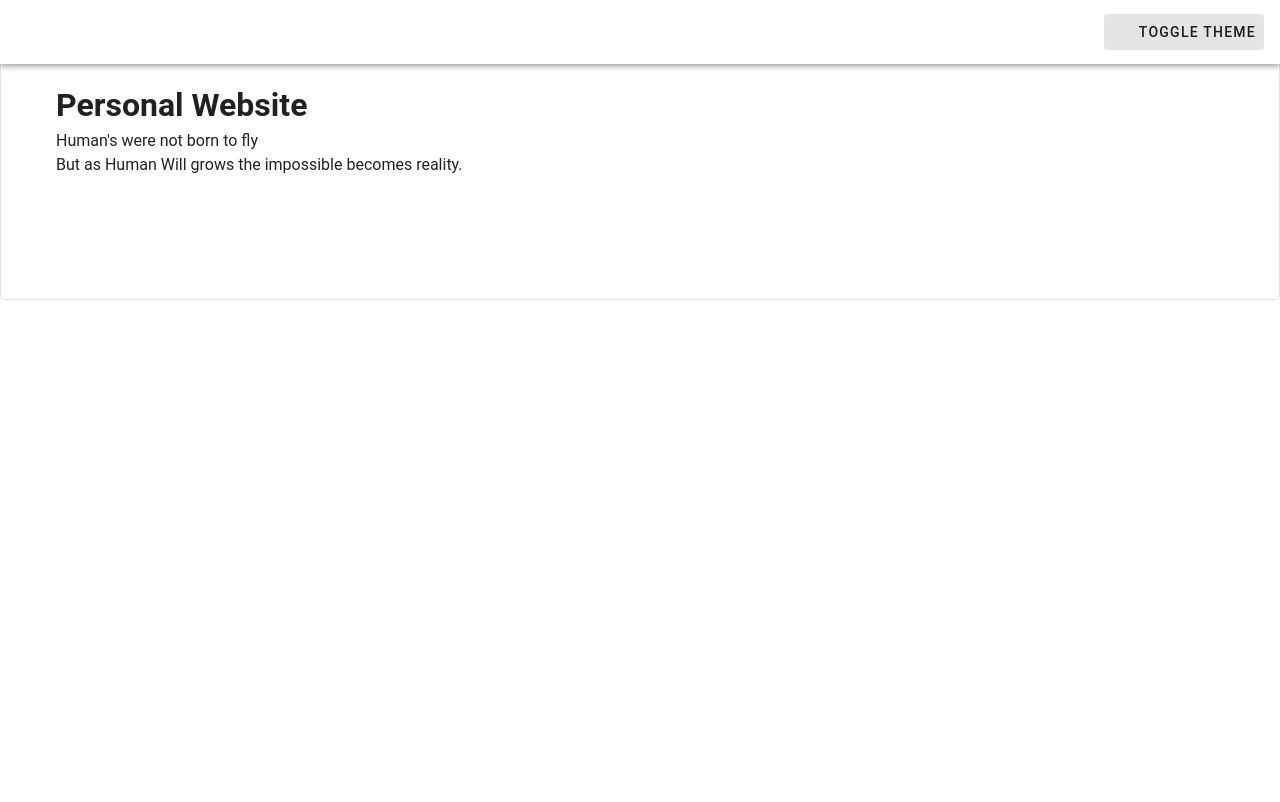
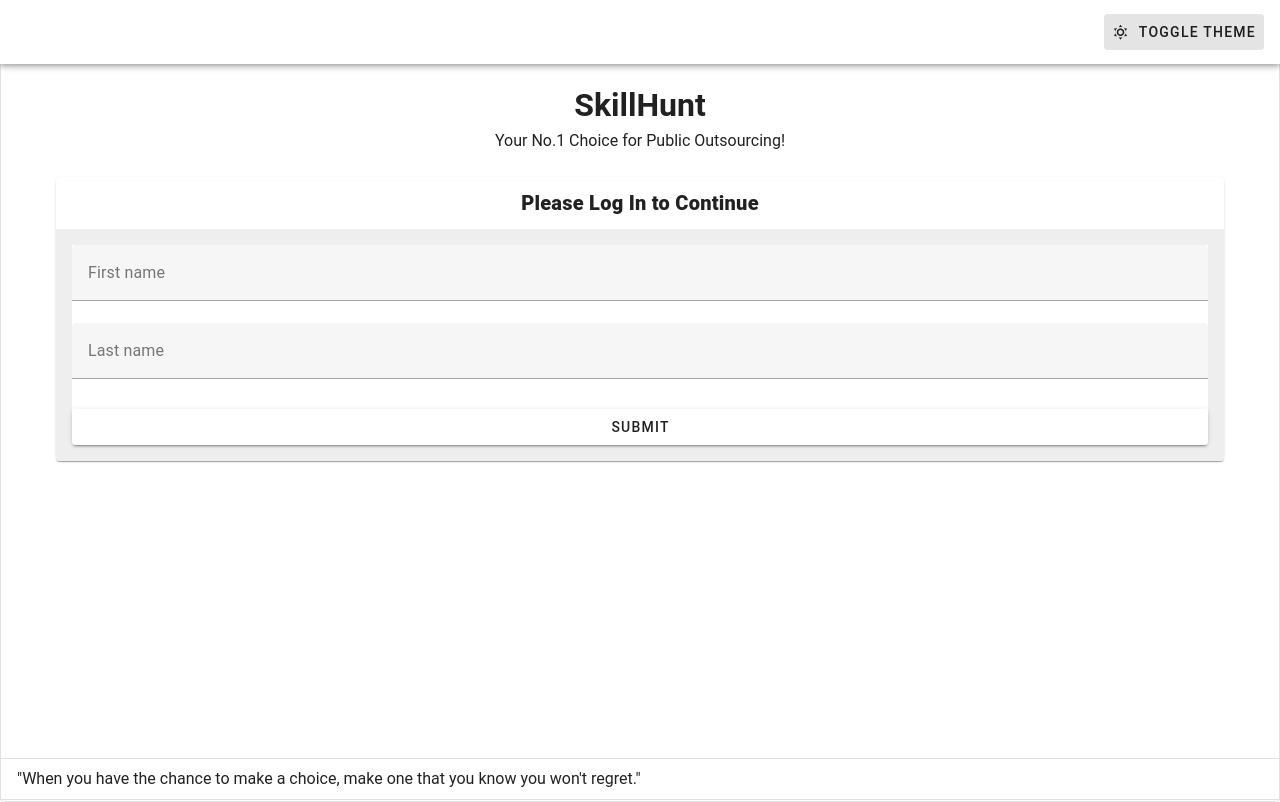
Before and after one commit to GHINonan/skillhunt-test, a Vue app: page / in a window 1280 px wide. Built offline with nearby package versions, Linux system fonts and the light colour scheme.

Commit message:
modify: added components to view- card ang login form

```diff
--- a/package.json
+++ b/package.json
@@ -18,6 +18,7 @@
   },
   "devDependencies": {
     "@eslint/js": "^9.14.0",
+    "@mdi/font": "^7.4.47",
     "@vitejs/plugin-vue": "^5.2.1",
     "@vue/eslint-config-prettier": "^10.1.0",
     "eslint": "^9.14.0",
--- a/src/main.js
+++ b/src/main.js
@@ -4,6 +4,7 @@ import { createApp } from 'vue'
 import { createPinia } from 'pinia'
 
 // Vuetify
+import '@mdi/font/css/materialdesignicons.css'
 import 'vuetify/styles'
 import { createVuetify } from 'vuetify'
 import * as components from 'vuetify/components'
@@ -15,6 +16,9 @@ import router from './router'
 const app = createApp(App)
 
 const vuetify = createVuetify({
+  icons: {
+    defaultSet: 'mdi',
+  },
   components,
   directives,
 })
--- a/src/views/auth/LoginView.vue
+++ b/src/views/auth/LoginView.vue
@@ -9,7 +9,7 @@ function onClick() {
 </script>
 
 <template>
-  <v-responsive class="border rounded" max-height="300">
+  <v-responsive class="border rounded">
     <v-app :theme="theme">
       <v-app-bar class="px-3">
         <v-spacer></v-spacer>
@@ -25,11 +25,36 @@ function onClick() {
 
       <v-main>
         <v-container>
-          <h1>Personal Website</h1>
-          <p>Human's were not born to fly</p>
-          <p>But as Human Will grows the impossible becomes reality.</p>
+          <v-row>
+            <v-col cols="12">
+              <h1 class="text-center">SkillHunt</h1>
+              <p class="text-center">Your No.1 Choice for Public Outsourcing!</p>
+              <br />
+              <v-card class="mx-auto, text-center">
+                <template v-slot:title>
+                  <span class="font-weight-black">Please Log In to Continue</span>
+                </template>
+
+                <v-card-text class="bg-surface-light pt-4">
+                  <v-sheet class="mx-auto">
+                    <v-form fast-fail @submit.prevent>
+                      <v-text-field label="First name"></v-text-field>
+
+                      <v-text-field label="Last name"></v-text-field>
+
+                      <v-btn class="mt-2" type="submit" block>Submit</v-btn>
+                    </v-form>
+                  </v-sheet>
+                </v-card-text>
+              </v-card>
+            </v-col>
+          </v-row>
         </v-container>
       </v-main>
+      <v-footer border app
+        >"When you have the chance to make a choice, make one that you know you won't
+        regret."</v-footer
+      >
     </v-app>
   </v-responsive>
 </template>
```
Also changed, not shown: 1 other file (tests, documents, lock files or other folders).
